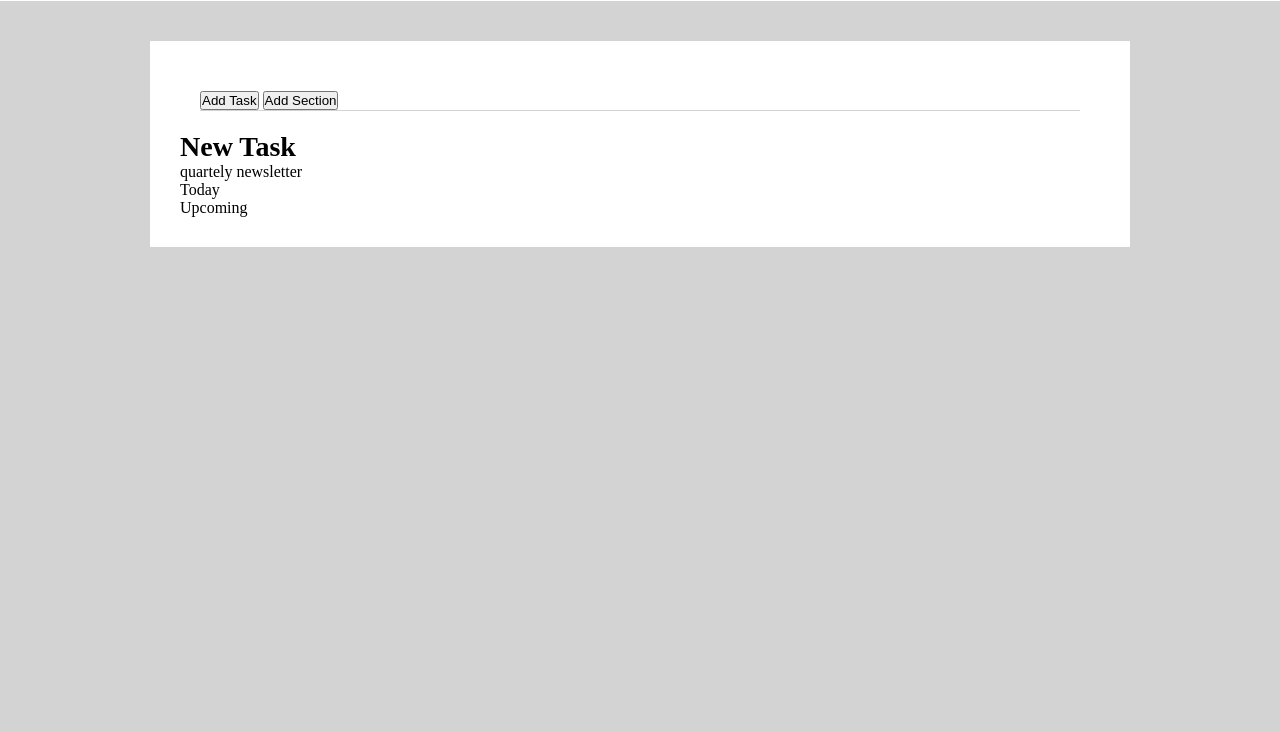
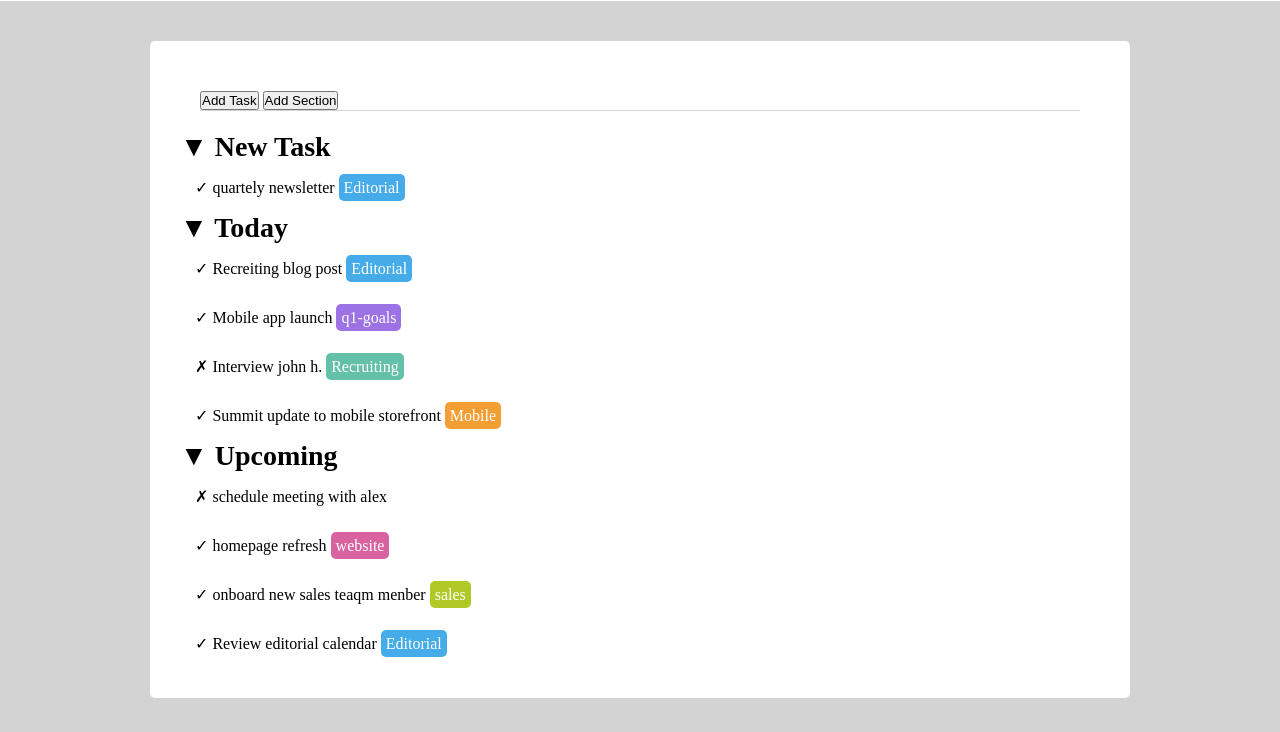
Before and after one commit to FrancescoBuonomoWork/html-css-toboolist, a plain HTML site: page index.html in a window 1280 px wide. Shown: the part 68-800 px from the top of the page. Drawn offline with Linux system fonts and the light colour scheme.

Commit message:
add main

```diff
--- a/css/style.css
+++ b/css/style.css
@@ -26,6 +26,7 @@ body {
     max-width: 980px;
     margin-top: 40px;
     padding: 30px;
+    border-radius: 5px;
 }
 /* Pulsanti */
 .action {
@@ -43,3 +44,32 @@ h2 {
     font-size: 28px;
     font-weight: 600;
 }
+
+li {
+    padding: 15px;
+}
+/* parole evidenziate */
+.colored-word {
+    padding: 5px;
+    border-radius: 5px;
+    color: white;
+}
+
+.editorial {
+    background-color: #45abe9;
+}
+.q1-goals {
+    background-color: #9c72e4;
+}
+.recruiting {
+    background-color: #64c0a9;
+}
+.mobile {
+    background-color: #f29e33;
+}
+.website {
+    background-color: #d863a0;
+}
+.sales {
+    background-color: #b0c926;
+}
--- a/index.html
+++ b/index.html
@@ -22,21 +22,59 @@
                 </section>
                 <!-- new task -->
                 <section class="new-task">
-                   <h2>New Task</h2>
+
+                   <h2>&#9660; New Task</h2>
                     <ul>
                         <li>
-                            quartely newsletter
+                          &check;  quartely newsletter
+                          <span class="colored-word editorial">Editorial</span>
                         </li>
                     </ul>
 
                 </section>
                 <!-- today -->
-                <section class="today"> Today
+                <section class="today">
+                    <h2>&#9660; Today</h2>
+                    <ul>
+                        <li>
+                          &check;  Recreiting blog post
+                          <span class="colored-word editorial">Editorial</span>
+                        </li>
+                        <li>
+                            &check; Mobile app launch
+                            <span class="colored-word q1-goals">q1-goals</span>
+                        </li>
+                        <li>
+                            &cross; Interview john h.
+                            <span class="colored-word recruiting">Recruiting</span>
+                        </li>
+                        <li>
+                            &check; Summit update to mobile storefront
+                            <span class="colored-word mobile">Mobile</span>
+                        </li>
+                    </ul>
 
                 </section>
                 <!-- upcoming -->
-                <section class="upcoming"> Upcoming
-
+                <section class="upcoming">
+                    <h2>&#9660; Upcoming</h2>
+                    <ul>
+                        <li>
+                          &cross;  schedule meeting with alex
+                        </li>
+                        <li>
+                            &check; homepage refresh
+                            <span class="colored-word website">website</span>
+                        </li>
+                        <li>
+                            &check; onboard new sales teaqm menber
+                            <span class="colored-word sales">sales</span>
+                        </li>
+                        <li>
+                            &check; Review editorial calendar
+                            <span class="colored-word editorial">Editorial</span>
+                        </li>
+                    </ul>
                 </section>
             </div>
 
```
